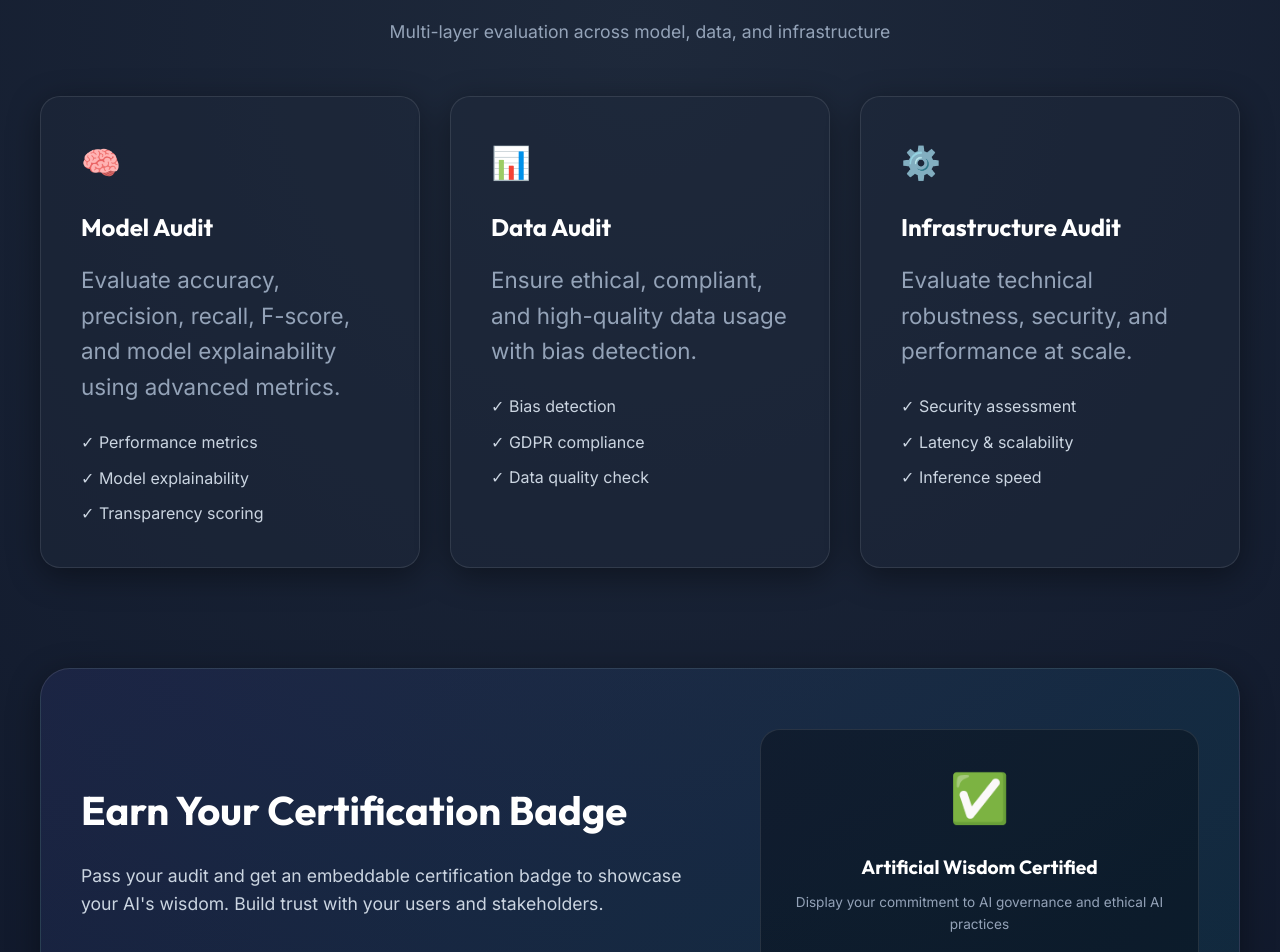
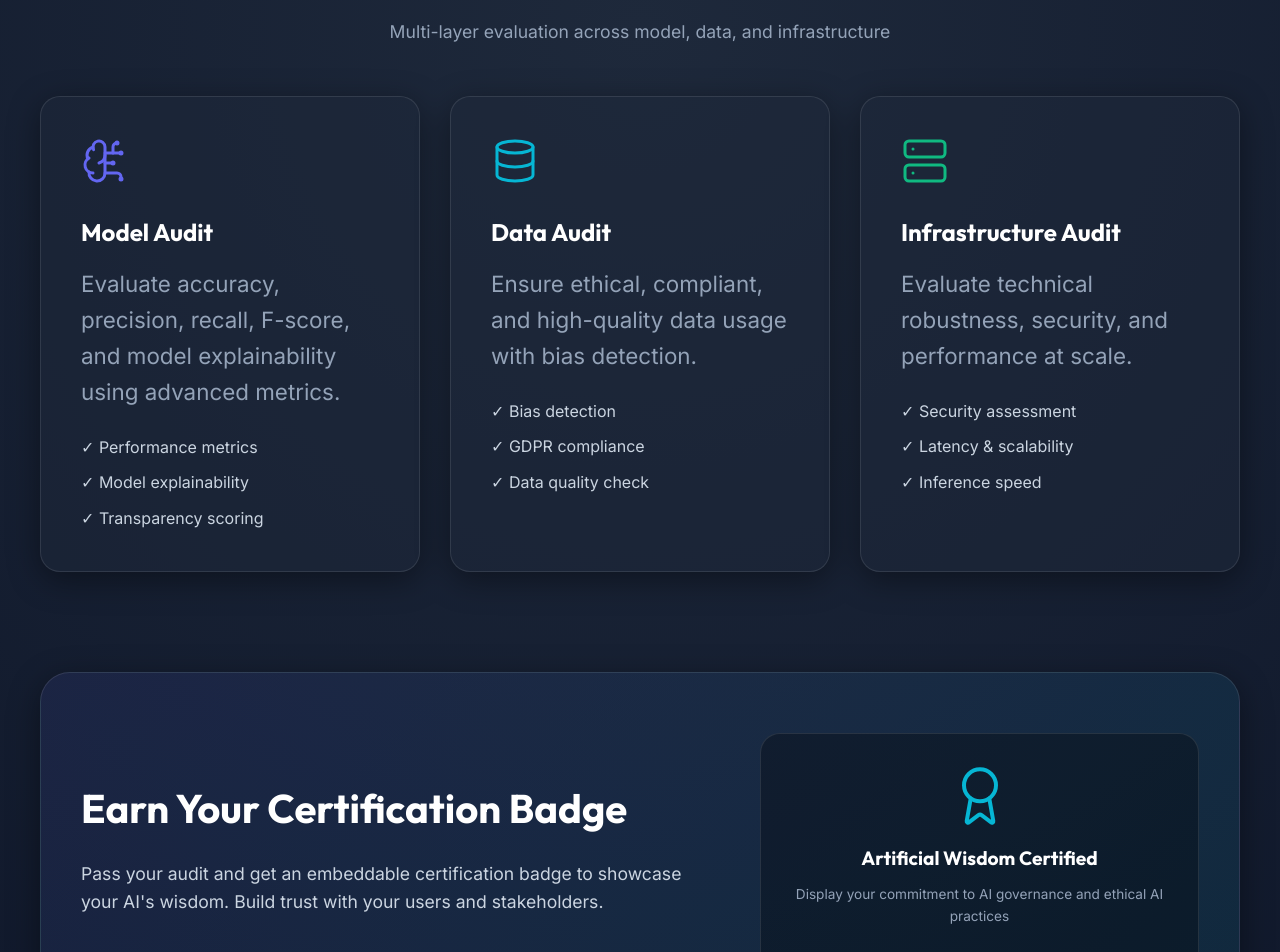
Before and after one commit to omarboudaya-max/ArtificialWisdomReport, a Next.js app in the folder frontend/: page / in a window 1280 px wide. Shown: the part 1260-2212 px from the top of the page. Built offline with nearby package versions, Linux system fonts and the light colour scheme.

Commit message:
Replace generic emojis with professional lucide-react SVG icons

```diff
--- a/frontend/package.json
+++ b/frontend/package.json
@@ -12,6 +12,7 @@
     "chart.js": "^4.5.1",
     "html2canvas": "^1.4.1",
     "jspdf": "^4.2.1",
+    "lucide-react": "^1.14.0",
     "next": "16.2.4",
     "react": "19.2.4",
     "react-chartjs-2": "^5.3.1",
--- a/frontend/src/app/dashboard/page.tsx
+++ b/frontend/src/app/dashboard/page.tsx
@@ -3,6 +3,7 @@
 import { useEffect, useState, Suspense } from 'react';
 import { useSearchParams } from 'next/navigation';
 import Link from 'next/link';
+import { ShieldCheck } from 'lucide-react';
 import CertificationBadge from '@/components/CertificationBadge';
 import AuditProgress from '@/components/AuditProgress';
 import jsPDF from 'jspdf';
@@ -181,8 +182,8 @@ function DashboardContent() {
             </p>
           )}
           <div style={{ marginTop: '20px', display: 'inline-block' }} className="glass">
-            <div style={{ padding: '8px 24px', color: 'var(--secondary)', fontWeight: 700 }}>
-              STATUS: CERTIFIED ✅
+            <div style={{ padding: '8px 24px', color: 'var(--secondary)', fontWeight: 700, display: 'flex', alignItems: 'center', gap: '8px' }}>
+              STATUS: CERTIFIED <ShieldCheck size={20} />
             </div>
           </div>
         </header>
--- a/frontend/src/app/page.tsx
+++ b/frontend/src/app/page.tsx
@@ -4,6 +4,7 @@ import { useState } from 'react';
 import { useRouter } from 'next/navigation';
 import Link from 'next/link';
 import AuditProgress from '@/components/AuditProgress';
+import { BrainCircuit, Database, Server, Award, ShieldCheck, Activity } from 'lucide-react';
 
 export default function Home() {
   const [input, setInput] = useState('');
@@ -113,7 +114,7 @@ export default function Home() {
 
             <div style={{ display: 'grid', gridTemplateColumns: 'repeat(auto-fit, minmax(300px, 1fr))', gap: '30px' }}>
               <div className="card glass" style={{ padding: '40px', textAlign: 'left' }}>
-                <div style={{ fontSize: '2rem', marginBottom: '20px' }}>🧠</div>
+                <div style={{ marginBottom: '20px', color: 'var(--primary)' }}><BrainCircuit size={48} strokeWidth={1.5} /></div>
                 <h3 style={{ fontSize: '1.5rem', marginBottom: '15px' }}>Model Audit</h3>
                 <p style={{ color: '#94a3b8', marginBottom: '25px', lineHeight: '1.6' }}>Evaluate accuracy, precision, recall, F-score, and model explainability using advanced metrics.</p>
                 <ul style={{ color: '#cbd5e1', listStyle: 'none', padding: 0, display: 'flex', flexDirection: 'column', gap: '10px' }}>
@@ -124,7 +125,7 @@ export default function Home() {
               </div>
 
               <div className="card glass" style={{ padding: '40px', textAlign: 'left' }}>
-                <div style={{ fontSize: '2rem', marginBottom: '20px' }}>📊</div>
+                <div style={{ marginBottom: '20px', color: 'var(--secondary)' }}><Database size={48} strokeWidth={1.5} /></div>
                 <h3 style={{ fontSize: '1.5rem', marginBottom: '15px' }}>Data Audit</h3>
                 <p style={{ color: '#94a3b8', marginBottom: '25px', lineHeight: '1.6' }}>Ensure ethical, compliant, and high-quality data usage with bias detection.</p>
                 <ul style={{ color: '#cbd5e1', listStyle: 'none', padding: 0, display: 'flex', flexDirection: 'column', gap: '10px' }}>
@@ -135,7 +136,7 @@ export default function Home() {
               </div>
 
               <div className="card glass" style={{ padding: '40px', textAlign: 'left' }}>
-                <div style={{ fontSize: '2rem', marginBottom: '20px' }}>⚙️</div>
+                <div style={{ marginBottom: '20px', color: '#10b981' }}><Server size={48} strokeWidth={1.5} /></div>
                 <h3 style={{ fontSize: '1.5rem', marginBottom: '15px' }}>Infrastructure Audit</h3>
                 <p style={{ color: '#94a3b8', marginBottom: '25px', lineHeight: '1.6' }}>Evaluate technical robustness, security, and performance at scale.</p>
                 <ul style={{ color: '#cbd5e1', listStyle: 'none', padding: 0, display: 'flex', flexDirection: 'column', gap: '10px' }}>
@@ -157,7 +158,7 @@ export default function Home() {
             </div>
             <div style={{ flex: '1 1 300px', display: 'flex', justifyContent: 'center' }}>
               <div style={{ background: 'rgba(0,0,0,0.3)', padding: '30px', borderRadius: '20px', border: '1px solid rgba(255,255,255,0.1)', textAlign: 'center' }}>
-                <div style={{ fontSize: '3rem', marginBottom: '15px' }}>✅</div>
+                <div style={{ marginBottom: '15px', color: 'var(--secondary)', display: 'flex', justifyContent: 'center' }}><Award size={64} strokeWidth={1.5} /></div>
                 <h4 style={{ color: 'white', marginBottom: '10px', fontSize: '1.2rem' }}>Artificial Wisdom Certified</h4>
                 <p style={{ color: '#94a3b8', fontSize: '0.85rem' }}>Display your commitment to AI governance and ethical AI practices</p>
               </div>
```
Also changed, not shown: frontend/public/logo.png, 1 other file (tests, documents, lock files or other folders).
